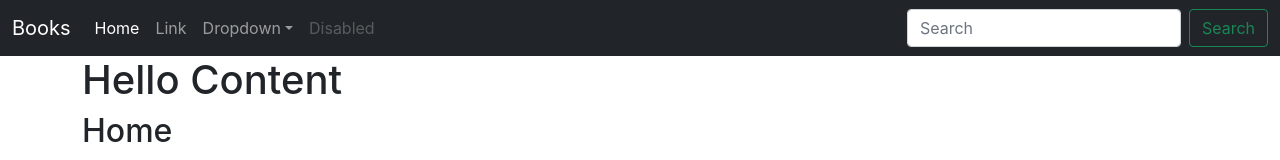
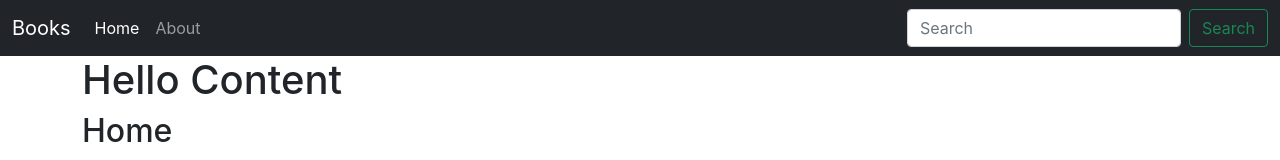
Before and after one commit to juanihno/BookSampleProject, a React (Create React App) app: page / in a window 1280 px wide. Shown: the top 160 px of the page. Built offline with nearby package versions, Linux system fonts and the light colour scheme.

Commit message:
adding navlink to header and nav array to app.js

```diff
--- a/src/App.js
+++ b/src/App.js
@@ -4,10 +4,15 @@ import {Header} from './Components/Header';
 import {Content} from './Components/Content';
 import {Footer} from './Components/Footer';
 
+const Nav = [
+  {name: "Home", link: "/"},
+  {name: "About", link: "/about"},
+]
+
 function App() {
   return (
     <div className="App">
-      <Header name="Books" />
+      <Header name="Books" navigation={Nav} />
       <Content />
       <Footer />
     </div>
--- a/src/Components/Header.js
+++ b/src/Components/Header.js
@@ -1,4 +1,15 @@
+import {NavLink} from 'react-router-dom';
+
 export function Header(props) {
+  const SiteNav = props.navigation.map((item) => {
+    return (
+      <li className="nav-item">
+        <NavLink to={item.link} className="nav-link" activeClassName="active">
+          {item.name}
+        </NavLink>
+      </li>
+    )
+  })
   return (
     <nav className="navbar navbar-expand-lg navbar-dark bg-dark">
       <div className="container-fluid">
@@ -8,26 +19,7 @@ export function Header(props) {
         </button>
         <div className="collapse navbar-collapse" id="navbarSupportedContent">
           <ul className="navbar-nav me-auto mb-2 mb-lg-0">
-            <li className="nav-item">
-              <a className="nav-link active" aria-current="page" href="#">Home</a>
-            </li>
-            <li className="nav-item">
-              <a className="nav-link" href="#">Link</a>
-            </li>
-            <li className="nav-item dropdown">
-              <a className="nav-link dropdown-toggle" href="#" id="navbarDropdown" role="button" data-bs-toggle="dropdown" aria-expanded="false">
-                Dropdown
-              </a>
-              <ul className="dropdown-menu" aria-labelledby="navbarDropdown">
-                <li><a className="dropdown-item" href="#">Action</a></li>
-                <li><a className="dropdown-item" href="#">Another action</a></li>
-                <li><hr className="dropdown-divider" /></li>
-                <li><a className="dropdown-item" href="#">Something else here</a></li>
-              </ul>
-            </li>
-            <li className="nav-item">
-              <a className="nav-link disabled" href="#" tabindex="-1" aria-disabled="true">Disabled</a>
-            </li>
+            {SiteNav}
           </ul>
           <form className="d-flex">
             <input className="form-control me-2" type="search" placeholder="Search" aria-label="Search" />
```
